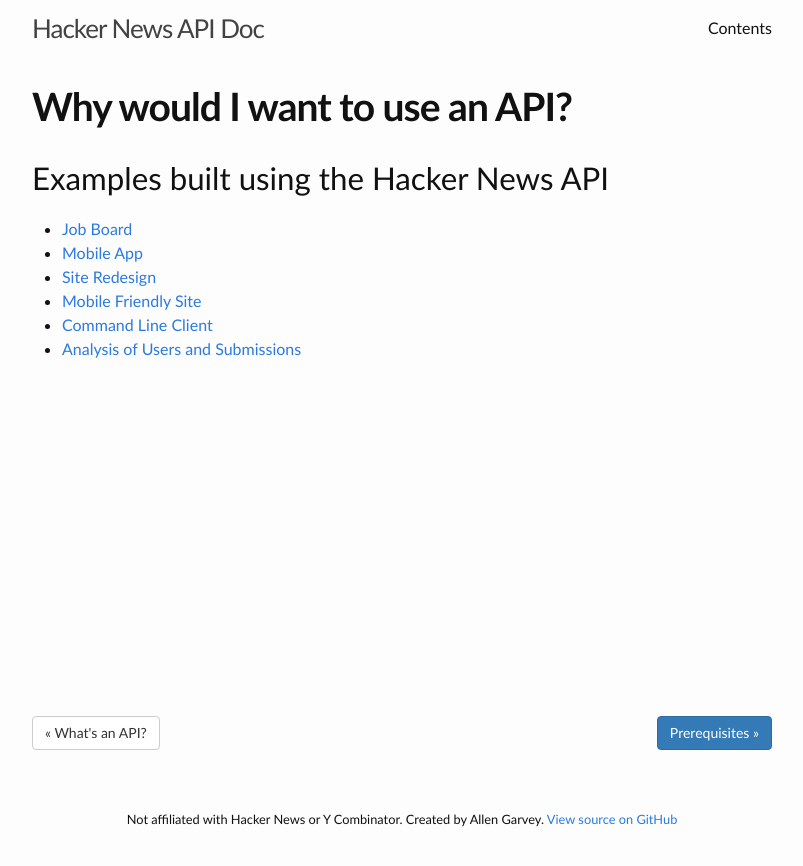
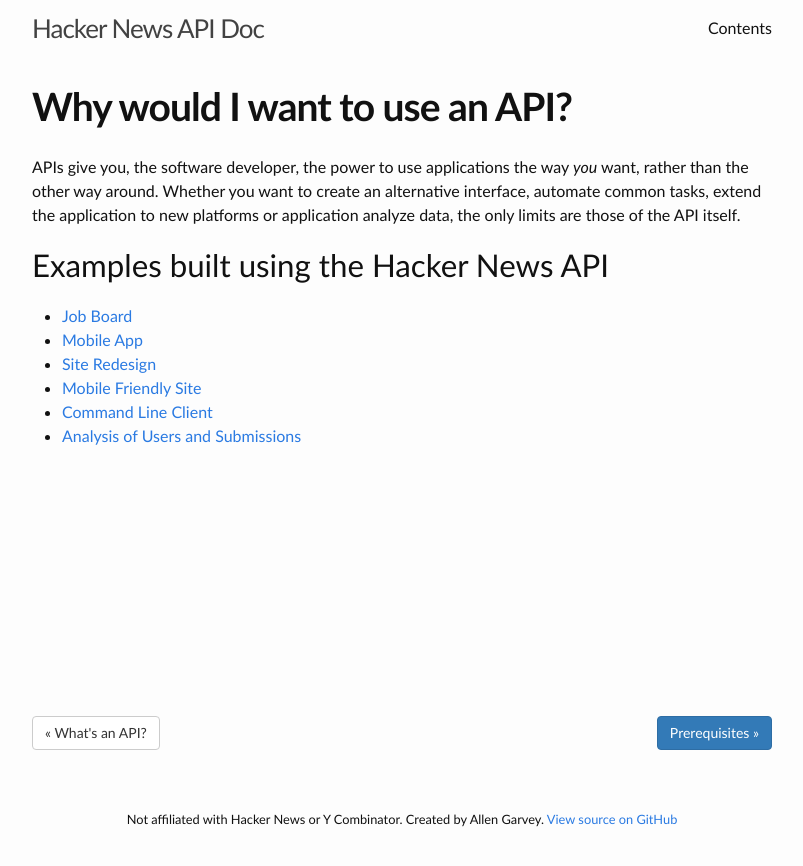
Before and after one commit to allen-garvey/hacker-news-api-doc, a Jekyll site: the page built from _posts/2016-05-17-why-would-i-want-to-use-an-api.markdown, in a window 1280 px wide. Shown: the top 866 px of the page, without its empty margins (238-1041 px from the left). Built offline with Jekyll 4.4.1, drawn with Linux system fonts in a browser that asks for light colours.

Commit message:
add reasons to use an api

```diff
--- a/_posts/2016-05-17-why-would-i-want-to-use-an-api.markdown
+++ b/_posts/2016-05-17-why-would-i-want-to-use-an-api.markdown
@@ -2,8 +2,7 @@
 title:  "Why would I want to use an API?"
 date:   2016-05-16 17:01:19 -0400
 ---
-
-
+APIs give you, the software developer, the power to use applications the way *you* want, rather than the other way around. Whether you want to create an alternative interface, automate common tasks, extend the application to new platforms or application analyze data, the only limits are those of the API itself.
 
 ## Examples built using the Hacker News API
 
```
